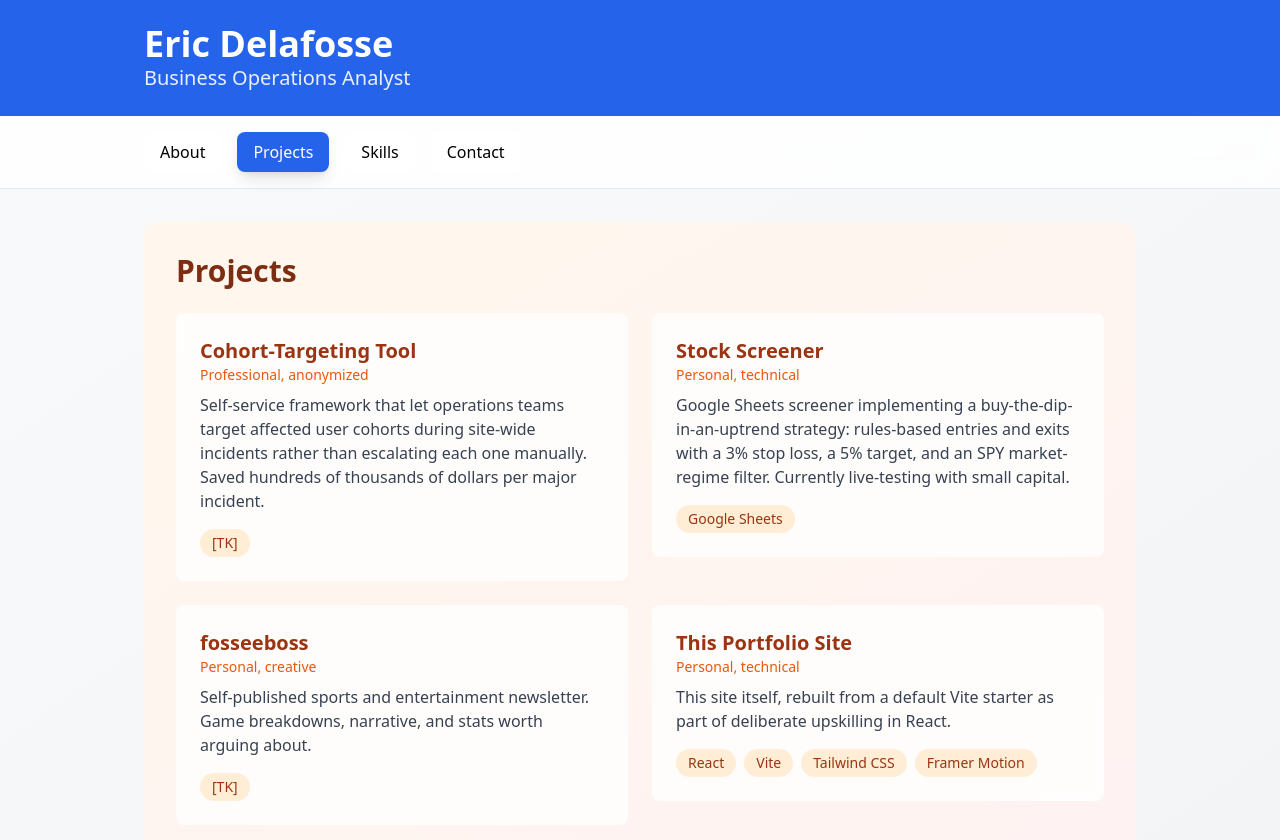
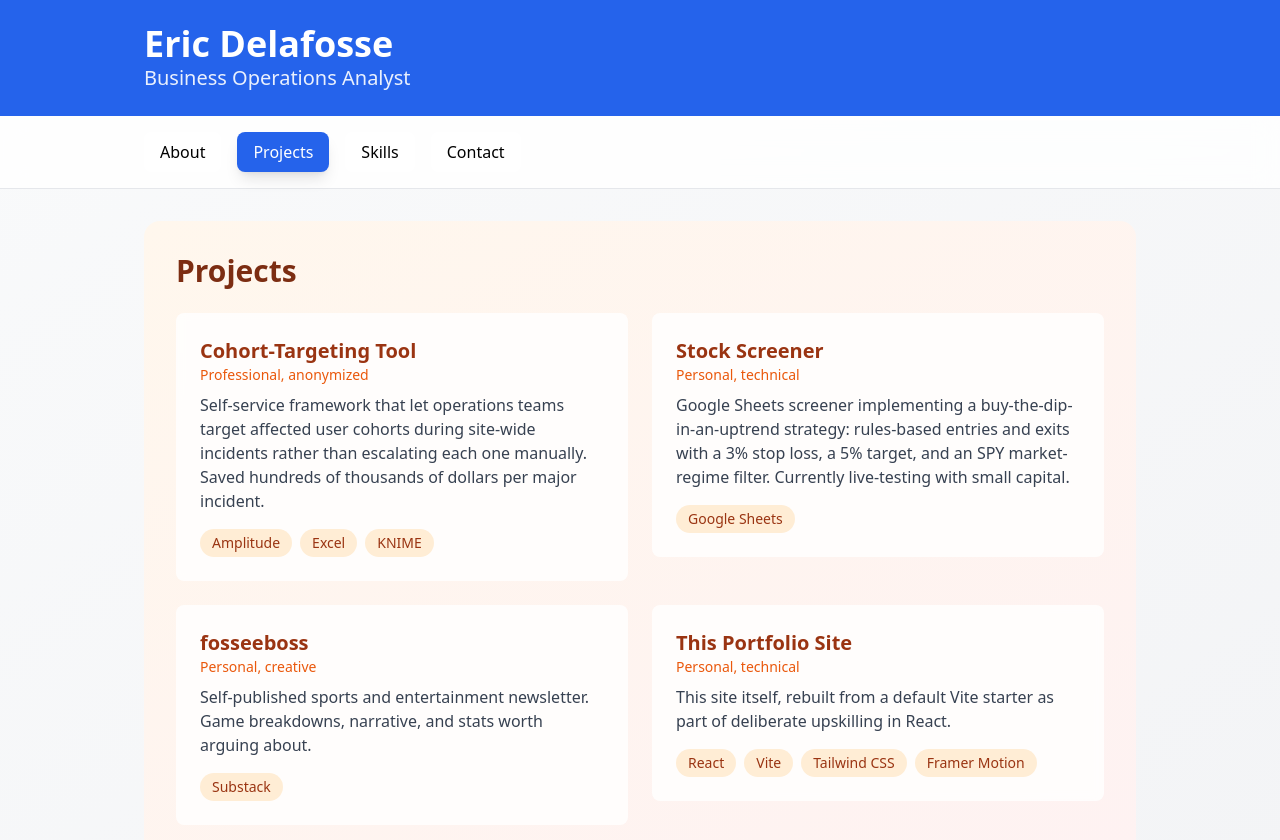
Before and after one commit to edelafosse16/portfolio, a React (Vite) app: page / in a window 1280 px wide. Both pictures are taken after a click on the button "Projects". Shown: the top 840 px of the page. Built offline with nearby package versions, Linux system fonts and the light colour scheme.

Commit message:
Resolve remaining Phase 2 [TK] items
Cohort-Targeting Tool tech stack confirmed as Amplitude, Excel, KNIME.
fosseeboss now links to https://thefossover.substack.com/, with Substack
listed as the platform (inferred directly from the URL). No more [TK]
markers left in the Projects data.

```diff
--- a/src/data/personalInfo.js
+++ b/src/data/personalInfo.js
@@ -36,8 +36,7 @@ const personalInfo = {
       title: "Cohort-Targeting Tool",
       category: "Professional, anonymized",
       description: "Self-service framework that let operations teams target affected user cohorts during site-wide incidents rather than escalating each one manually. Saved hundreds of thousands of dollars per major incident.",
-      // [TK] Eric: what tools/stack did this actually use? Not guessing.
-      technologies: ["[TK]"]
+      technologies: ["Amplitude", "Excel", "KNIME"]
     },
     {
       title: "Stock Screener",
@@ -49,8 +48,8 @@ const personalInfo = {
       title: "fosseeboss",
       category: "Personal, creative",
       description: "Self-published sports and entertainment newsletter. Game breakdowns, narrative, and stats worth arguing about.",
-      // [TK] Eric: newsletter URL needed to actually link this.
-      technologies: ["[TK]"]
+      technologies: ["Substack"],
+      link: "https://thefossover.substack.com/"
     },
     {
       title: "This Portfolio Site",
--- a/src/sections/ProjectsSection.jsx
+++ b/src/sections/ProjectsSection.jsx
@@ -10,7 +10,15 @@ const ProjectsSection = ({ projects }) => (
       {projects.map((project, index) => (
         <FadeIn key={project.title} delay={index * 200}>
           <div className="p-6 bg-white/80 backdrop-blur-sm rounded-lg transform transition-all duration-300 hover:scale-105 hover:shadow-xl">
-            <h3 className="text-xl font-semibold text-orange-800">{project.title}</h3>
+            <h3 className="text-xl font-semibold text-orange-800">
+              {project.link ? (
+                <a href={project.link} target="_blank" rel="noopener noreferrer" className="hover:underline">
+                  {project.title}
+                </a>
+              ) : (
+                project.title
+              )}
+            </h3>
             <p className="text-sm text-orange-600 mb-2">{project.category}</p>
             <p className="text-gray-700 mb-4">{project.description}</p>
             <div className="flex flex-wrap gap-2">
@@ -37,6 +45,7 @@ ProjectsSection.propTypes = {
       category: PropTypes.string.isRequired,
       description: PropTypes.string.isRequired,
       technologies: PropTypes.arrayOf(PropTypes.string).isRequired,
+      link: PropTypes.string,
     })
   ).isRequired,
 };
```
